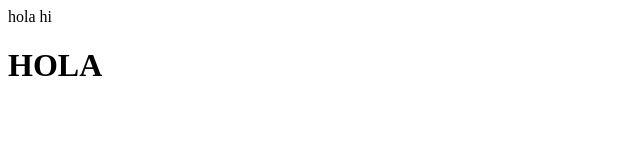
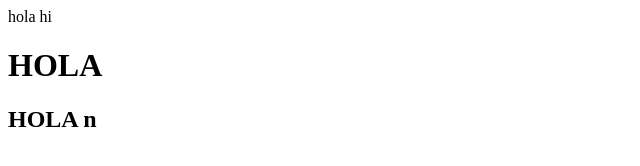
Before and after one commit to JanethMLDS/test-angel, a plain HTML site: page index.html in a window 1280 px wide. Shown: the whole page, without its empty margins (0-640 px from the left). Drawn offline with Linux system fonts and the light colour scheme.

Commit message:
Nuevo h2

```diff
--- a/index.html
+++ b/index.html
@@ -8,5 +8,6 @@
     hola
     hi
     <h1>HOLA</h1>
+    <h2>HOLA n</h2>
 </body>
 </html>
```
